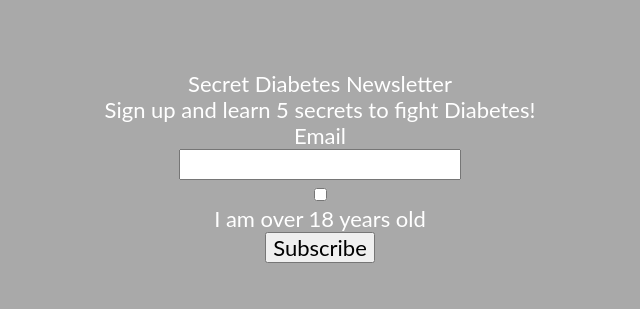
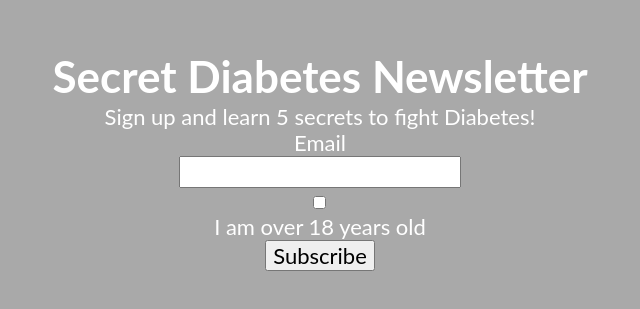
Before and after one commit to lmobarki362/Lab3, a plain HTML site: page index.html in a window 1280 px wide. Shown: the part 259-568 px from the top of the page, without its empty margins (320-960 px from the left). Drawn offline with nearby package versions, Linux system fonts and the light colour scheme.

Commit message:
fixing h1

```diff
--- a/css/screen.css
+++ b/css/screen.css
@@ -216,3 +216,9 @@ body {
   text-align: center;
   flex-direction: column;
 }
+
+h1 {
+  font-weight: bold;
+  font-size: 2em;
+  margin-bottom: 15px;
+}
```
